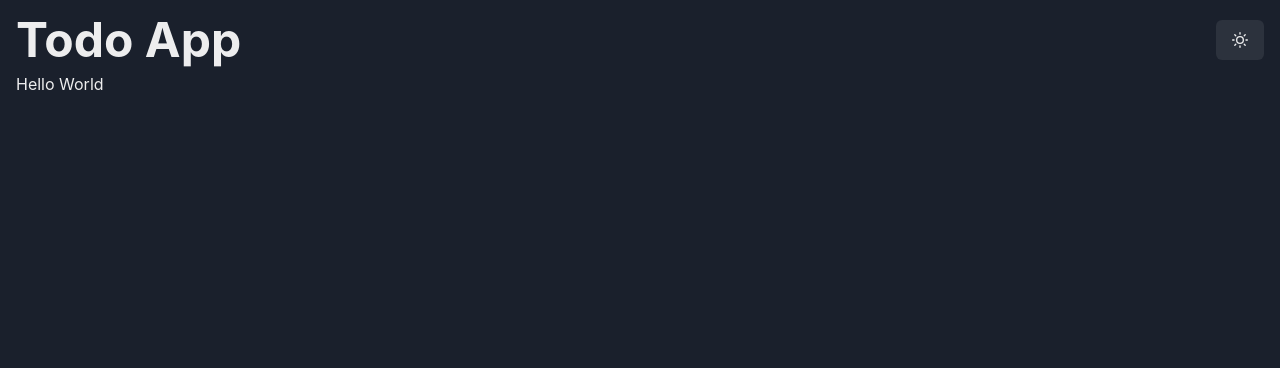
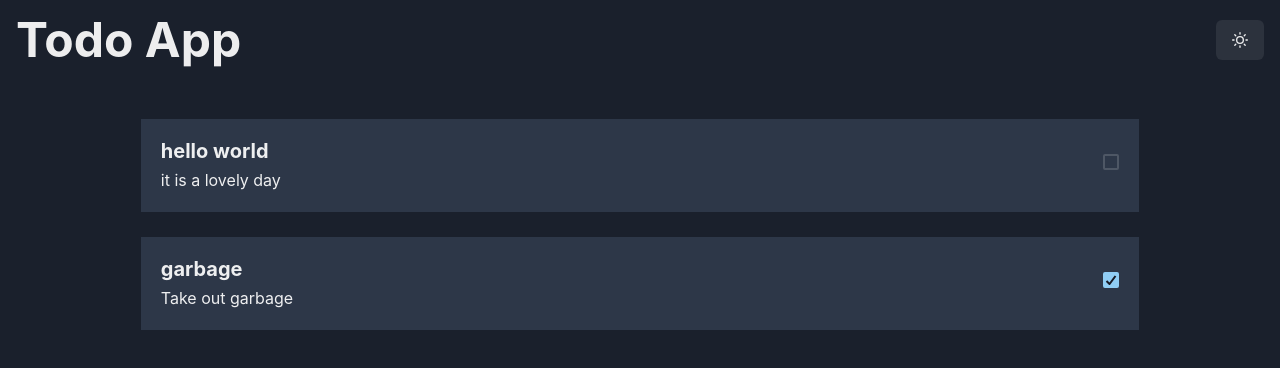
Before and after one commit to anthony-magana/Todo, a React (Create React App) app in the folder client/: page / in a window 1280 px wide. Shown: the top 368 px of the page. Built offline with nearby package versions, Linux system fonts and the light colour scheme.

Commit message:
updates ui and creates components for todos as well as types folder

```diff
--- a/client/src/App.tsx
+++ b/client/src/App.tsx
@@ -1,12 +1,13 @@
 import React from 'react';
 import { Box } from '@chakra-ui/react'
 import Header from './components/Header';
+import TodoList from './components/TodoList';
 
 function App() {
   return (
     <Box m='1rem'>
       <Header />
-      <h1>Hello World</h1>
+      <TodoList todos={[{title: 'hello world', description: 'it is a lovely day', completed: false}, {title: 'garbage', description:'Take out garbage', completed: true}]} />
     </Box>
   );
 }
--- /dev/null
+++ b/client/src/components/TodoList.tsx
@@ -0,0 +1,22 @@
+import React from 'react';
+import { Todo } from '../types/Todo';
+import { Box } from '@chakra-ui/react';
+import Todos from './Todos';
+
+type Props = {
+    todos: Todo[]
+}
+
+const TodoList: React.FC<Props> = ({ todos }) => {
+  return (
+    <Box mt='55px' mb='15px' ml='10%' mr='10%'>
+        {todos.map((todo, idx) => (
+            <Box key={idx}>
+                <Todos title={todo.title} description={todo.description} completed={todo.completed} />
+            </Box>
+        ))}
+    </Box>
+  );
+};
+
+export default TodoList;
--- /dev/null
+++ b/client/src/components/Todos.tsx
@@ -0,0 +1,19 @@
+import React from 'react';
+import { Todo } from '../types/Todo';
+import { Box, Checkbox, Heading } from '@chakra-ui/react';
+
+const Todos: React.FC<Todo> = ({title, description, completed}) => {
+  return (
+    <Box as='article' display='flex' alignItems='center' alignContent='center' justifyContent='space-between' mt='25px' backgroundColor='gray.700' p='20px'>
+        <Box as='section' pr='25px'>
+            <Heading as='h3' size='md' mb='5px'>{title}</Heading>
+            <Box as='p'>{description}</Box>
+        </Box>
+        <Box as='section'>
+            <Checkbox isChecked={completed} />
+        </Box>
+    </Box>
+  );
+};
+
+export default Todos;
--- /dev/null
+++ b/client/src/types/Todo.ts
@@ -0,0 +1,5 @@
+export type Todo = {
+    title: string,
+    description?: string,
+    completed: boolean,
+}
```
